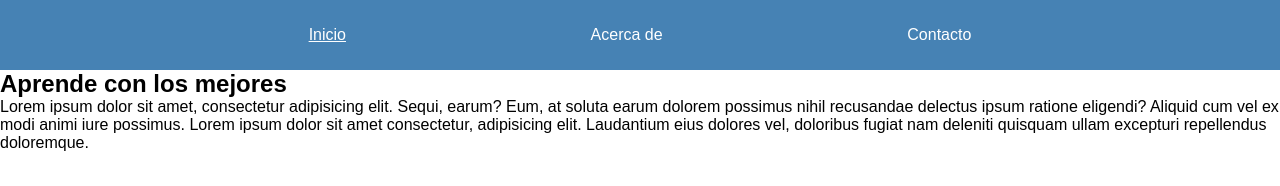
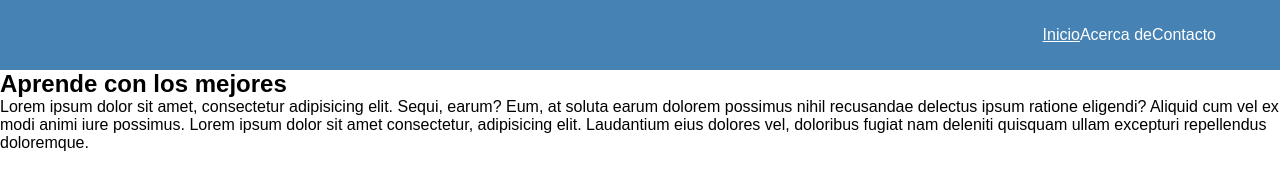
Before and after one commit to ronytacodev/Sass_All, a website: page index.html in a window 1280 px wide. Drawn offline with Linux system fonts and the light colour scheme.

Commit message:
trabajando con sass

```diff
--- a/sass/_navbar.scss
+++ b/sass/_navbar.scss
@@ -1,7 +1,9 @@
 @use 'variables';
 
-.nav {
-    background-color: variables.$color;
+$primary: crimson;
+
+:root {
+    --primary: #{$primary};
 }
 
 .nav {
@@ -30,5 +32,9 @@
         // }
     }
 
-    @media (min-width:764px) {}
+    @media (min-width:764px) {
+        &__container {
+            justify-content: flex-end;
+        }
+    }
 }
```
Also changed, not shown: css/style.css, 1 other file.
